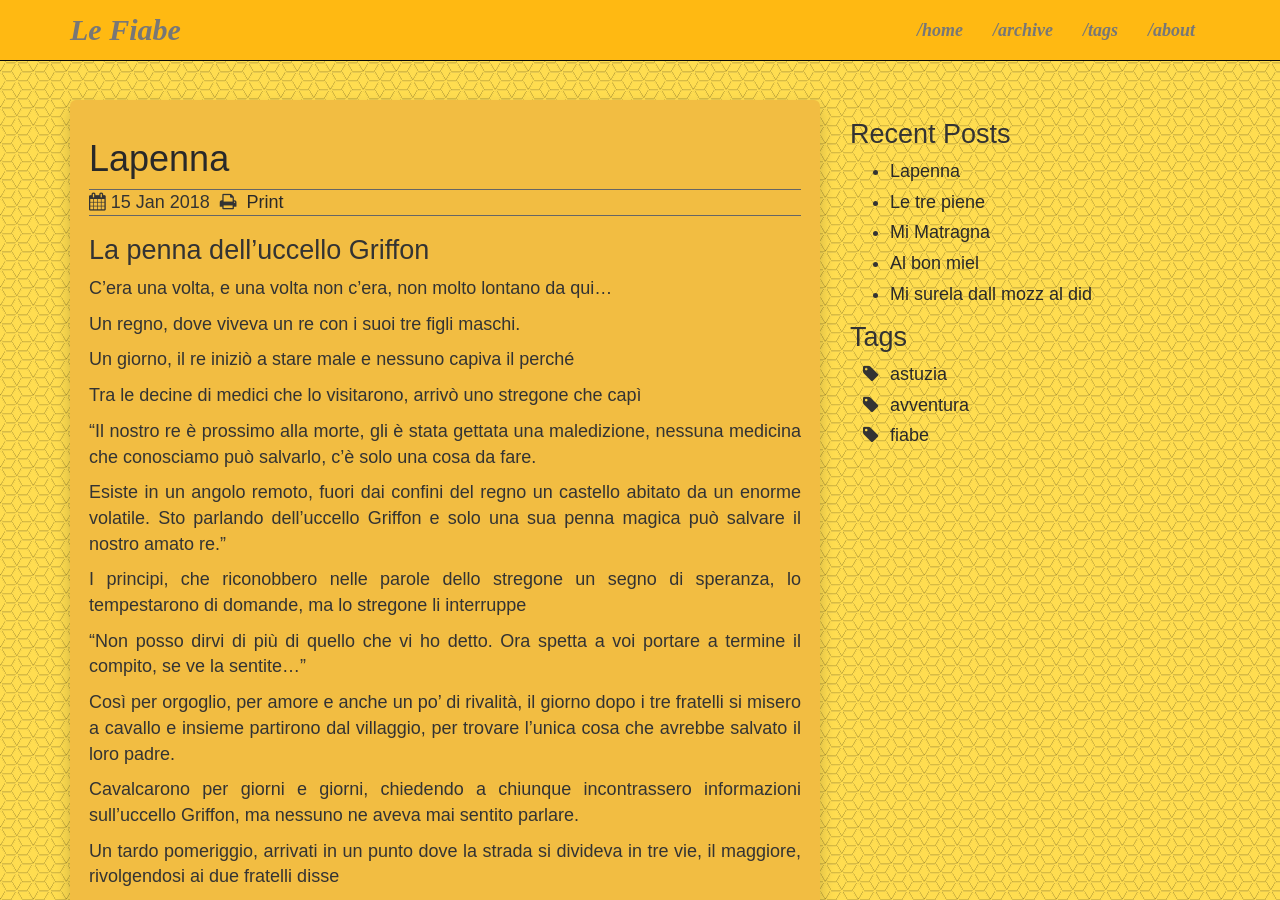
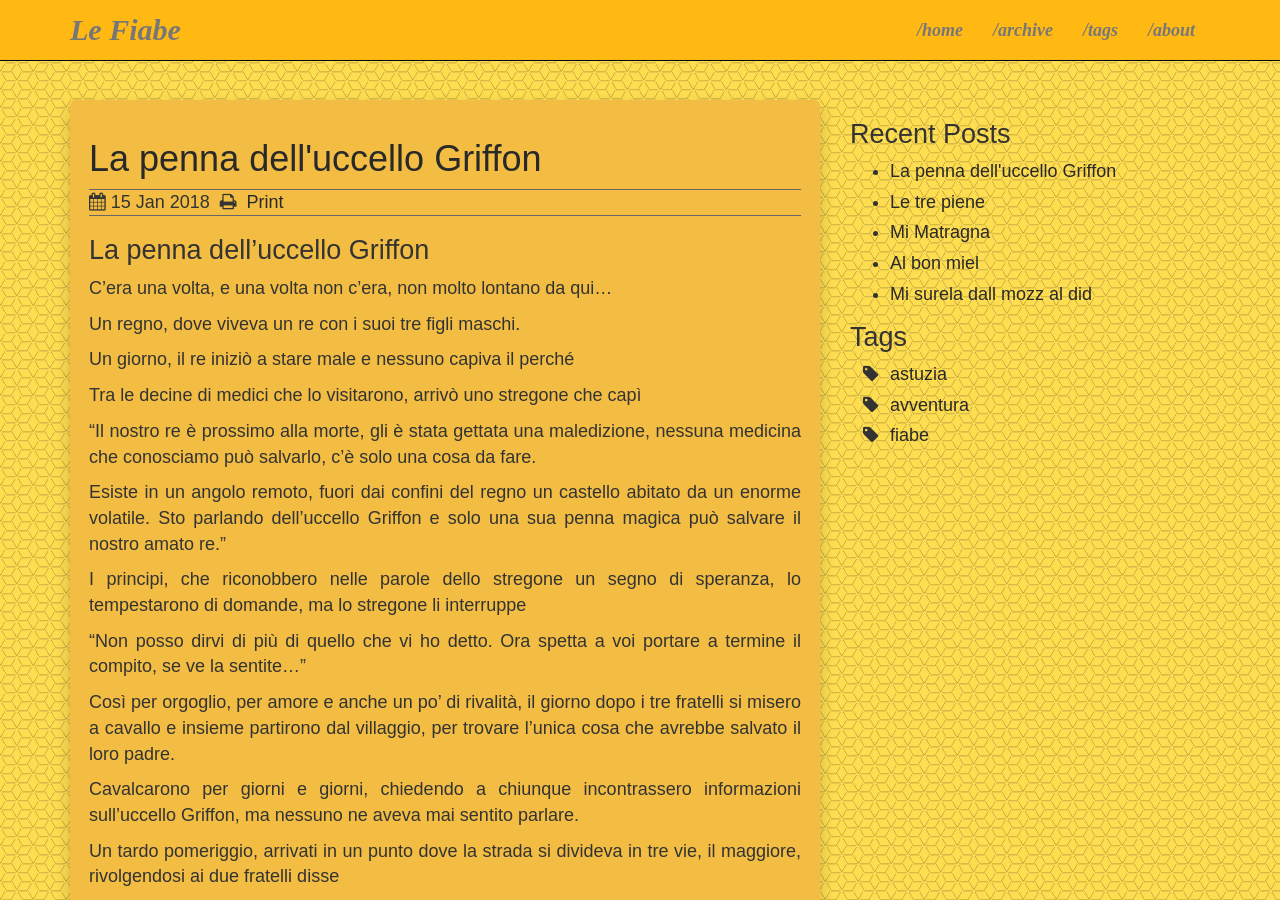
Before and after one commit to saramasi/saramasi.github.io, a Jekyll site: the page built from _posts/2018-01-15-lapenna.md, in a window 1280 px wide and 900 px high. Built offline with Jekyll 4.4.1, drawn with Linux system fonts in a browser that asks for light colours; some web fonts are replaced.

Commit message:
Create 2018-01-15-lapenna.md

```diff
--- a/_posts/2018-01-15-lapenna.md
+++ b/_posts/2018-01-15-lapenna.md
@@ -3,6 +3,12 @@ published: true
 Title: La penna dell'uccello Griffon
 Category;: adventure
 Abstract: >-
+  Tre fratelli in giro per il mondo a cercare l'unica cosa che può salvare il
+  loro padre, la penna dell'uccello Griffon. Tra mille avventure e interminabili
+  prove, chi riuscirà a salvare il Re?
+title: La penna dell'uccello Griffon
+category;: adventure
+abstract: >-
   Tre fratelli in giro per il mondo a cercare l'unica cosa che può salvare il
   loro padre, la penna dell'uccello Griffon. Tra mille avventure e interminabili
   prove, chi riuscirà a salvare il Re?
```
